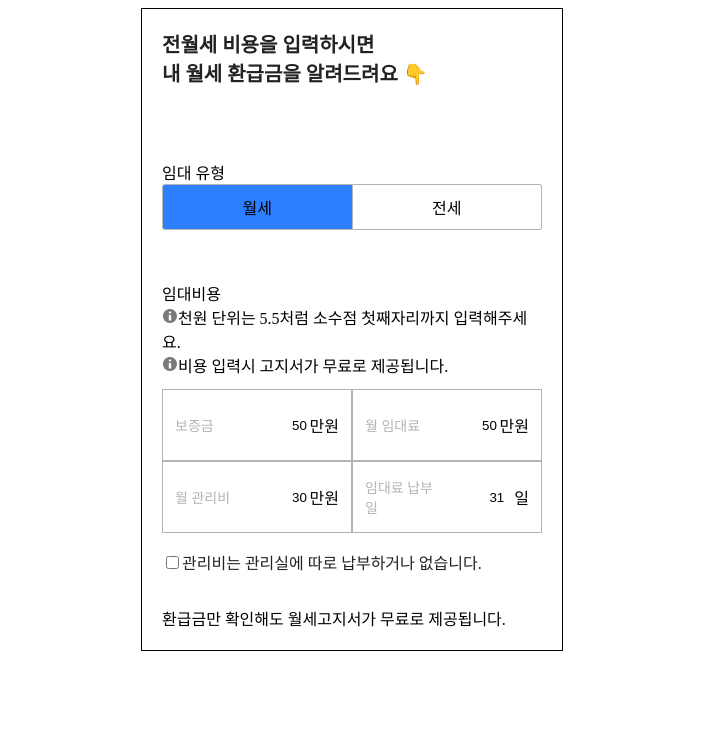
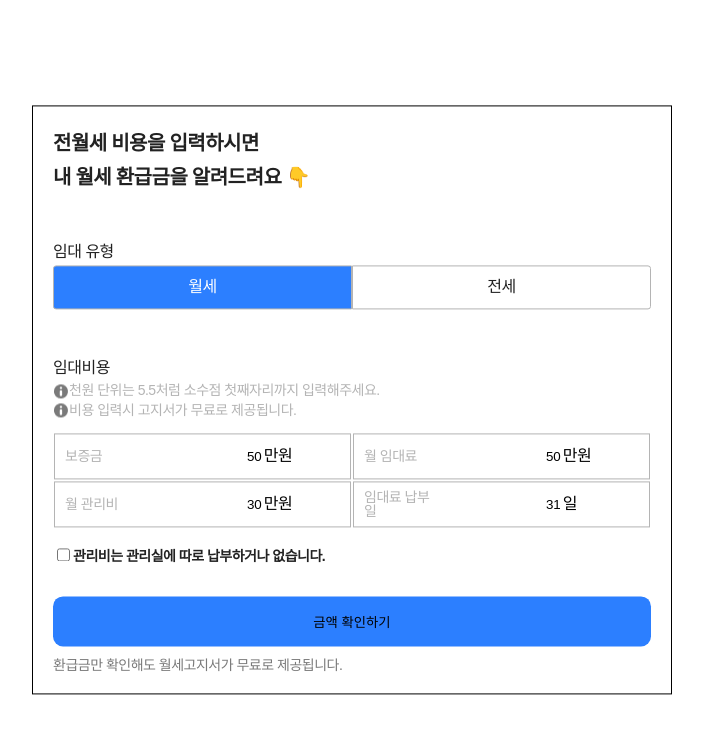
Before and after one commit to rlaqudwls25/callbus, a React (Create React App) app: page / in a window 1280 px wide. Shown: the top 734 px of the page, without its empty margins (288-991 px from the left). Built offline with nearby package versions, Linux system fonts and the light colour scheme.

Commit message:
[Add]: rentalInfo component 추가

```diff
--- a/src/components/rentalInfo/RentalCategory.tsx
+++ b/src/components/rentalInfo/RentalCategory.tsx
@@ -1,88 +1,12 @@
-import { useEffect, useState } from "react";
 import styled from "styled-components";
 import { mixin } from "../../styles/mixin";
 import { theme } from "../../styles/theme";
-import { RentalInfo, RentalType } from "../../mock/data";
-import Input from "../../layout/input";
-import { RentalPriceType } from "../../types/inputData";
+import { RentalType } from "../../mock/data";
+import RentalForm from "./rentalForm";
 import { useStore } from "../../stores/useStore";
 
 const RentalCategory = () => {
-  const [rentalTypeName, setRentalTypeName] = useState<string>("월세");
-  const [rentalList, setRentalList] = useState<RentalPriceType[]>(RentalInfo);
-
-  const { managePriceCheckToggle, managePriceCheck } = useStore(
-    (state) => state
-  );
-
-  useEffect(() => {
-    handelRentalValue();
-  }, [rentalTypeName]);
-
-  useEffect(() => {
-    handleDisabledData();
-  }, [managePriceCheck]);
-
-  const handleChangeType = (typeName: string) => {
-    setRentalTypeName(typeName);
-  };
-
-  const handelRentalValue = () => {
-    setRentalList((prev) => {
-      const charterData = rentalList.filter((item) =>
-        item.rentalTypeCheck.includes("전세")
-      );
-
-      if (rentalTypeName === "월세") {
-        return RentalInfo;
-      } else if (rentalTypeName === "전세") {
-        return charterData;
-      }
-
-      return prev;
-    });
-  };
-
-  const handleDisabledData = () => {
-    const charterData = RentalInfo.filter((item) =>
-      item.rentalTypeCheck.includes("전세")
-    );
-    // 월세 disabled
-    const monthlyDisabledData = rentalList.map((item) =>
-      item.name === "월 관리비" ? { ...item, value: "0" } : item
-    );
-
-    // 전세 disabled
-    const chaterDisalbedData = rentalList
-      .map((item) =>
-        item.name === "임대료 납부일" || item.name === "월 관리비"
-          ? { ...item, value: "0" }
-          : item
-      )
-      .filter((item) => item.rentalTypeCheck.includes("전세"));
-
-    // 이걸 어떻게 고치냐..
-
-    if (rentalTypeName === "월세" && managePriceCheck) {
-      setRentalList(monthlyDisabledData);
-    } else if (rentalTypeName === "월세" && !managePriceCheck) {
-      setRentalList(RentalInfo);
-    } else if (rentalTypeName === "전세" && managePriceCheck) {
-      setRentalList(chaterDisalbedData);
-    } else if (rentalTypeName === "전세" && !managePriceCheck) {
-      setRentalList(charterData);
-    }
-  };
-
-  const handleRentalInfo = (e: React.ChangeEvent<HTMLInputElement>) => {
-    const { id, value } = e.target;
-
-    const updateData = rentalList.map((item) =>
-      item.id === Number(id) ? { ...item, value } : item
-    );
-
-    setRentalList(updateData);
-  };
+  const { handleChangeType, rentalTypeName } = useStore((state) => state);
 
   return (
     <RentalInfoContainer>
@@ -91,7 +15,9 @@ const RentalCategory = () => {
           전월세 비용을 입력하시면 <br /> 내 월세 환급금을 알려드려요 👇
         </span>
       </RantalSubTitleBox>
+      <SubtitleText>
         <span>임대 유형</span>
+      </SubtitleText>
       <RentalTypeBox>
         {RentalType.map((item) => {
           const { id, typeName } = item;
@@ -107,53 +33,20 @@ const RentalCategory = () => {
           );
         })}
       </RentalTypeBox>
-      <div>
       <Rentalnofify>
+        <SubtitleText>
           <span>임대비용</span>
-          <div>
+        </SubtitleText>
+        <ExplainText>
           <img src="/static/images/notification.png" alt="알림사항" />
           <span>천원 단위는 5.5처럼 소수점 첫째자리까지 입력해주세요.</span>
-          </div>
-          <div>
+        </ExplainText>
+        <ExplainText>
           <img src="/static/images/notification.png" alt="알림사항" />
           <span>비용 입력시 고지서가 무료로 제공됩니다.</span>
-          </div>
+        </ExplainText>
       </Rentalnofify>
-        <RentalForm>
-          {rentalList.map((item) => {
-            const { id, value, type, unit, name, max, min, rentalManageCheck } =
-              item;
-
-            const check =
-              rentalTypeName === "월세"
-                ? rentalManageCheck[0].month
-                : rentalManageCheck[0].year;
-
-            return (
-              <Input
-                id={id}
-                key={id}
-                type={type}
-                value={value}
-                onChange={handleRentalInfo}
-                disabled={managePriceCheck && check}
-                name={name}
-                unit={unit}
-                min={min}
-                max={max}
-              />
-            );
-          })}
-        </RentalForm>
-      </div>
-      <ManageCheckForm checkManagePrice={managePriceCheck}>
-        <input type="checkbox" onClick={managePriceCheckToggle} />
-        <span>관리비는 관리실에 따로 납부하거나 없습니다.</span>
-      </ManageCheckForm>
-      <div>
-        {/* <ConfirmBtn onClick={saveRentalInfo}>금액 확인하기</ConfirmBtn> */}
-        <span>환급금만 확인해도 월세고지서가 무료로 제공됩니다.</span>
-      </div>
+      <RentalForm />
     </RentalInfoContainer>
   );
 };
@@ -167,8 +60,9 @@ const RantalSubTitleBox = styled.div`
     ${mixin.fontSet(theme.black, "20px", "700")}
     font-family: Apple SD Gothic Neo;
     text-align: left;
+    line-height: 1.7;
   }
-  margin-bottom: 73px;
+  ${mixin.marginSet(0, 0, 50, 0)}
 `;
 
 const RentalTypeBox = styled.div`
@@ -176,35 +70,33 @@ const RentalTypeBox = styled.div`
 `;
 
 const TypeName = styled.li<{ rentalTypeName: boolean; typeName: string }>`
+  ${mixin.flexSet("center", "center")}
   width: 50%;
   height: 44px;
-  border: 1px solid ${theme.blurrygray};
-  ${mixin.flexSet("center", "center")}
-  cursor: pointer;
   background-color: ${(props) => props.rentalTypeName && theme.blue};
   border-radius: ${(props) =>
     props.typeName === "월세" ? "3px 0px 0px 3px" : "0px 3px 3px 0px"};
   border-left: ${(props) => props.typeName === "전세" && "none"};
+  border: 1px solid ${theme.blurrygray};
+  cursor: pointer;
+  color: ${(props) => (props.rentalTypeName ? theme.white : theme.black)};
 `;
 
 const Rentalnofify = styled.div`
   ${mixin.marginSet(51, 0, 12, 0)}
 `;
 
-const RentalForm = styled.div`
-  display: grid;
-  grid-template-columns: repeat(2, 1fr);
+const SubtitleText = styled.div`
+  ${mixin.marginSet(0, 0, 5, 0)}
+  span {
+    ${mixin.fontSet(theme.black, "16px", "500")}
+  }
 `;
 
-const ManageCheckForm = styled.div<{ checkManagePrice: boolean }>`
-  ${mixin.marginSet(17, 0, 32, 0)}
-
+const ExplainText = styled.div`
+  ${mixin.flexSet("", "center")}
   span {
-    color: ${(props) => (props.checkManagePrice ? theme.blue : theme.black)};
+    ${mixin.fontSet(theme.blurrygray, "14px", "")}
+    line-height: 1.4;
   }
 `;
-const ConfirmBtn = styled.button`
-  width: 380px;
-  height: 50px;
-  ${mixin.marginSet(0, 0, 11, 0)}
-`;
--- /dev/null
+++ b/src/components/rentalInfo/rentalForm.tsx
@@ -0,0 +1,153 @@
+import { useEffect, useState } from "react";
+import styled from "styled-components";
+import RentalInput from "../../layout/rentalInput";
+import { RentalInfo } from "../../mock/data";
+import { useStore } from "../../stores/useStore";
+import { mixin } from "../../styles/mixin";
+import { theme } from "../../styles/theme";
+import { RentalPriceType } from "../../types/inputData";
+
+const RentalForm = () => {
+  const [rentalList, setRentalList] = useState<RentalPriceType[]>(RentalInfo);
+  const [saveRentalData, setSaveRentalData] = useState<RentalPriceType[]>([]);
+
+  const { managePriceCheckToggle, managePriceCheck, rentalTypeName } = useStore(
+    (state) => state
+  );
+
+  useEffect(() => {
+    handelRentalValue();
+  }, [rentalTypeName]);
+
+  useEffect(() => {
+    handleDisabledData();
+  }, [managePriceCheck, rentalTypeName]);
+
+  const handelRentalValue = () => {
+    setRentalList((prev) => {
+      const charterData = rentalList.filter((item) =>
+        item.rentalTypeCheck.includes("전세")
+      );
+
+      if (rentalTypeName === "월세") {
+        return RentalInfo;
+      } else if (rentalTypeName === "전세") {
+        return charterData;
+      }
+
+      return prev;
+    });
+  };
+
+  const handleDisabledData = () => {
+    const charterData = RentalInfo.filter((item) =>
+      item.rentalTypeCheck.includes("전세")
+    );
+    // 월세 disabled
+    const monthlyDisabledData = RentalInfo.map((item) =>
+      item.name === "월 관리비" ? { ...item, value: "0" } : item
+    );
+
+    // 전세 disabled
+    const chaterDisalbedData = rentalList
+      .map((item) =>
+        item.name === "임대료 납부일" || item.name === "월 관리비"
+          ? { ...item, value: "0" }
+          : item
+      )
+      .filter((item) => item.rentalTypeCheck.includes("전세"));
+
+    // 이걸 어떻게 고치냐..
+    if (rentalTypeName === "월세" && managePriceCheck) {
+      setRentalList(monthlyDisabledData);
+    } else if (rentalTypeName === "월세" && !managePriceCheck) {
+      setRentalList(RentalInfo);
+    } else if (rentalTypeName === "전세" && managePriceCheck) {
+      setRentalList(chaterDisalbedData);
+    } else if (rentalTypeName === "전세" && !managePriceCheck) {
+      setRentalList(charterData);
+    }
+  };
+
+  const handleRentalInfo = (e: React.ChangeEvent<HTMLInputElement>) => {
+    const { id, value } = e.target;
+
+    const updateData = rentalList.map((item) =>
+      item.id === Number(id) ? { ...item, value } : item
+    );
+
+    setRentalList(updateData);
+  };
+
+  const saveRentalInfo = () => {
+    setSaveRentalData(rentalList);
+  };
+
+  return (
+    <>
+      <RentalInputForm>
+        {rentalList.map((item) => {
+          const { id, value, type, unit, name, max, min, rentalManageCheck } =
+            item;
+
+          const check =
+            rentalTypeName === "월세"
+              ? rentalManageCheck[0].month
+              : rentalManageCheck[0].year;
+
+          return (
+            <RentalInput
+              id={id}
+              key={id}
+              type={type}
+              value={value}
+              onChange={handleRentalInfo}
+              disabled={managePriceCheck && check}
+              name={name}
+              unit={unit}
+              min={min}
+              max={max}
+            />
+          );
+        })}
+      </RentalInputForm>
+      <ManageCheckForm checkManagePrice={managePriceCheck}>
+        <input type="checkbox" onClick={managePriceCheckToggle} />
+        <span>관리비는 관리실에 따로 납부하거나 없습니다.</span>
+      </ManageCheckForm>
+      <SaveButtonBox>
+        <ConfirmBtn onClick={saveRentalInfo}>금액 확인하기</ConfirmBtn>
+        <span>환급금만 확인해도 월세고지서가 무료로 제공됩니다.</span>
+      </SaveButtonBox>
+    </>
+  );
+};
+
+export default RentalForm;
+
+const RentalInputForm = styled.div`
+  display: grid;
+  grid-template-columns: repeat(2, 1fr);
+`;
+
+const ManageCheckForm = styled.div<{ checkManagePrice: boolean }>`
+  ${mixin.marginSet(17, 0, 32, 0)}
+
+  span {
+    ${mixin.fontSet("", "14px", "700")}
+    color: ${(props) => (props.checkManagePrice ? theme.blue : theme.black)};
+  }
+`;
+
+const ConfirmBtn = styled.button`
+  width: 100%;
+  height: 50px;
+  ${mixin.marginSet(0, 0, 11, 0)}
+  background-color: ${theme.blue};
+`;
+
+const SaveButtonBox = styled.div`
+  span {
+    ${mixin.fontSet(theme.gray, "14px", "400")}
+  }
+`;
--- a/src/components/rentalInfo/rentalPrice.tsx
+++ /dev/null
@@ -1,5 +0,0 @@
-const RentalPrice = () => {
-  return <div></div>;
-};
-
-export default RentalPrice;
--- a/src/index.tsx
+++ b/src/index.tsx
@@ -1,12 +1,18 @@
 import React from "react";
 import ReactDOM from "react-dom/client";
 import App from "./App";
+import { GlobalStyles } from "./styles/globalStyles";
+import { ThemeProvider } from "styled-components";
+import { theme } from "./styles/theme";
 
 const root = ReactDOM.createRoot(
   document.getElementById("root") as HTMLElement
 );
 root.render(
   <React.StrictMode>
-    <App />
+    <GlobalStyles />
+    <ThemeProvider theme={theme}>
+      <App />
+    </ThemeProvider>
   </React.StrictMode>
 );
--- a/src/layout/container.tsx
+++ b/src/layout/container.tsx
@@ -2,15 +2,24 @@ import React from "react";
 import styled from "styled-components";
 
 const Container = ({ children }: { children?: React.ReactNode }) => {
-  return <SectionContainer>{children}</SectionContainer>;
+  return (
+    <SectionContainer>
+      <Box>{children}</Box>
+    </SectionContainer>
+  );
 };
 
 export default Container;
 
 const SectionContainer = styled.section`
   position: relative;
-  width: 380px;
-  margin: 0 auto;
+`;
+
+const Box = styled.div`
+  position: fixed;
+  top: 50%;
+  left: 50%;
+  transform: translate(-50%, -50%);
+  border: 1px solid black;
   padding: 20px;
-  border: 1px solid black;
 `;
--- a/src/layout/input.tsx
+++ b/src/layout/rentalInput.tsx
@@ -16,7 +16,7 @@ interface Props {
   max: string;
 }
 
-const Input = (props: Props) => {
+const RentalInput = (props: Props) => {
   const { type, onChange, value, id, disabled, unit, name, max, min } = props;
 
   return (
@@ -37,28 +37,26 @@ const Input = (props: Props) => {
   );
 };
 
-export default Input;
+export default RentalInput;
 
 const InputBox = styled.div<{
   disabled: boolean;
 }>`
-  ${mixin.flexSet("space-between", "center")}
+  ${mixin.flexSet("", "center")}
+  ${mixin.marginSet(1, 1, 1, 1)}
   height: 46px;
-  padding: 12px;
-
+  padding: 0px 10px 0px 10px;
   border: 1px solid ${theme.blurrygray};
+  background-color: ${(props) => (props.disabled ? theme.bggray : theme.white)};
 
   label {
-    width: 80px;
+    width: 75px;
     ${mixin.fontSet(theme.blurrygray, "14px", "500")}
-    font-family: "Apple SD Gothic Neo";
   }
-
-  background-color: ${(props) => (props.disabled ? theme.bggray : theme.white)};
 `;
 
 const Inputs = styled.input`
-  width: 30%;
+  width: 45%;
   border: none;
   text-align: right;
 
--- a/src/pages/rentalInfo/index.tsx
+++ b/src/pages/rentalInfo/index.tsx
@@ -1,4 +1,4 @@
-import RentalCategory from "../../components/rentalInfo/RentalCategory";
+import RentalCategory from "../../components/rentalInfo/rentalCategory";
 
 const RentalInfoPage = () => {
   return <RentalCategory />;
--- a/src/stores/useStore.ts
+++ b/src/stores/useStore.ts
@@ -1,17 +1,57 @@
+import React from "react";
 import create from "zustand";
+import { RentalInfo } from "../mock/data";
 import { RentalPriceType } from "../types/inputData";
 
-type RentalInfo = {
+type RentalInfoType = {
   managePriceCheck: boolean;
   managePriceCheckToggle: () => void;
-  rendalInfoData: RentalPriceType[];
+  rentalInfoData: RentalPriceType[];
+  handleRentalInfo: (e: React.ChangeEvent<HTMLInputElement>) => void;
+  handleChangeType: (typeName: string) => void;
+  rentalTypeName: string;
+  //   handelRentalValue: () => void;
 };
 
-export const useStore = create<RentalInfo>((set) => ({
+export const useStore = create<RentalInfoType>((set, get) => ({
   managePriceCheck: false,
-  rendalInfoData: [],
+  rentalInfoData: RentalInfo,
+  rentalTypeName: "월세",
+
+  // 월세, 전세
+  handleChangeType: (typeName) =>
+    set(() => ({
+      rentalTypeName: typeName,
+    })),
+
+  // 관리비 checkbox state
   managePriceCheckToggle: () =>
     set((state) => ({
       managePriceCheck: !state.managePriceCheck,
     })),
+
+  // 임대비용 state
+  handleRentalInfo: (e: React.ChangeEvent<HTMLInputElement>) => {
+    const { id, value } = e.target;
+    const updateData = get().rentalInfoData.map((item) =>
+      item.id === Number(id) ? { ...item, value } : item
+    );
+
+    set({ rentalInfoData: updateData });
+  },
+
+  //   handelRentalValue: () => {
+  //     const charterData = get().rentalInfoData.filter((item) =>
+  //       item.rentalTypeCheck.includes("전세")
+  //     );
+  //     const type = get().rentalTypeName;
+
+  //     console.log("type", type);
+
+  //     if (type === "월세") {
+  //       return get().rentalInfoData;
+  //     } else if (type === "전세") {
+  //       return charterData;
+  //     }
+  //   },
 }));
```
Lines whose indentation alone changed are shown as unchanged.
